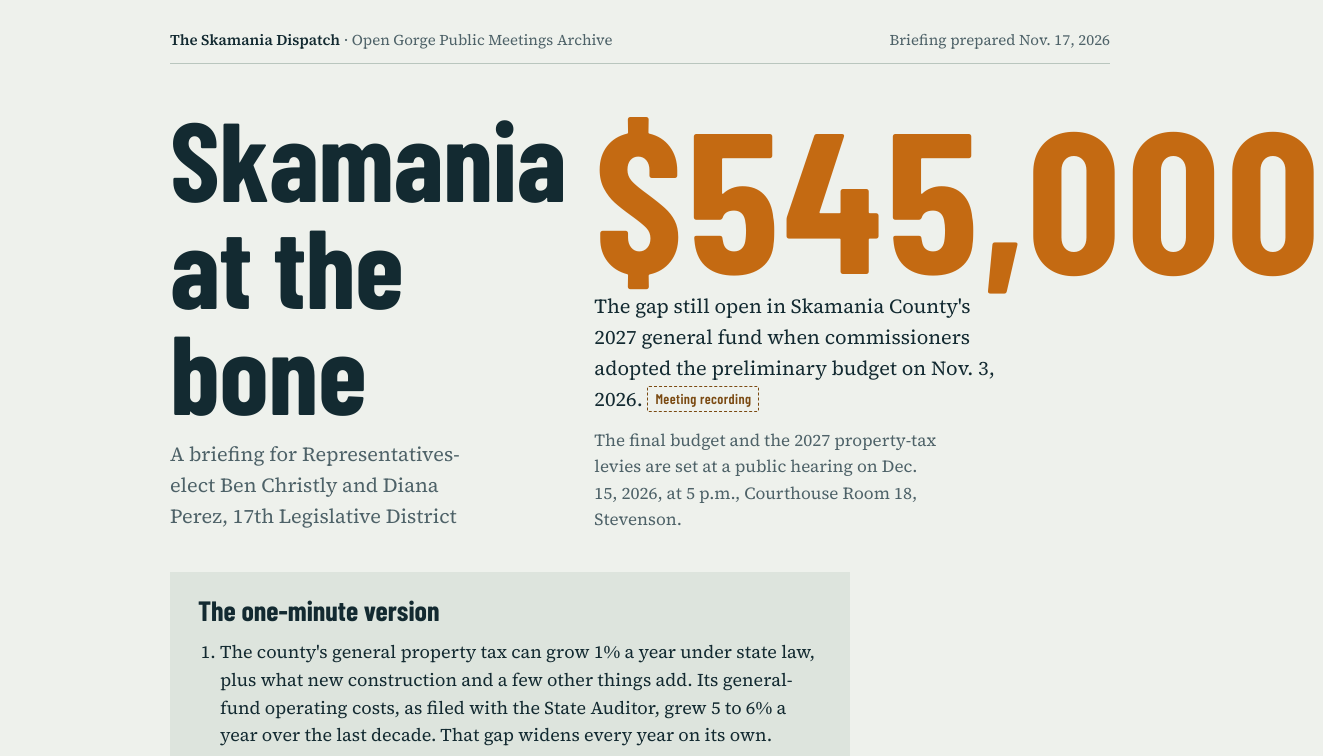
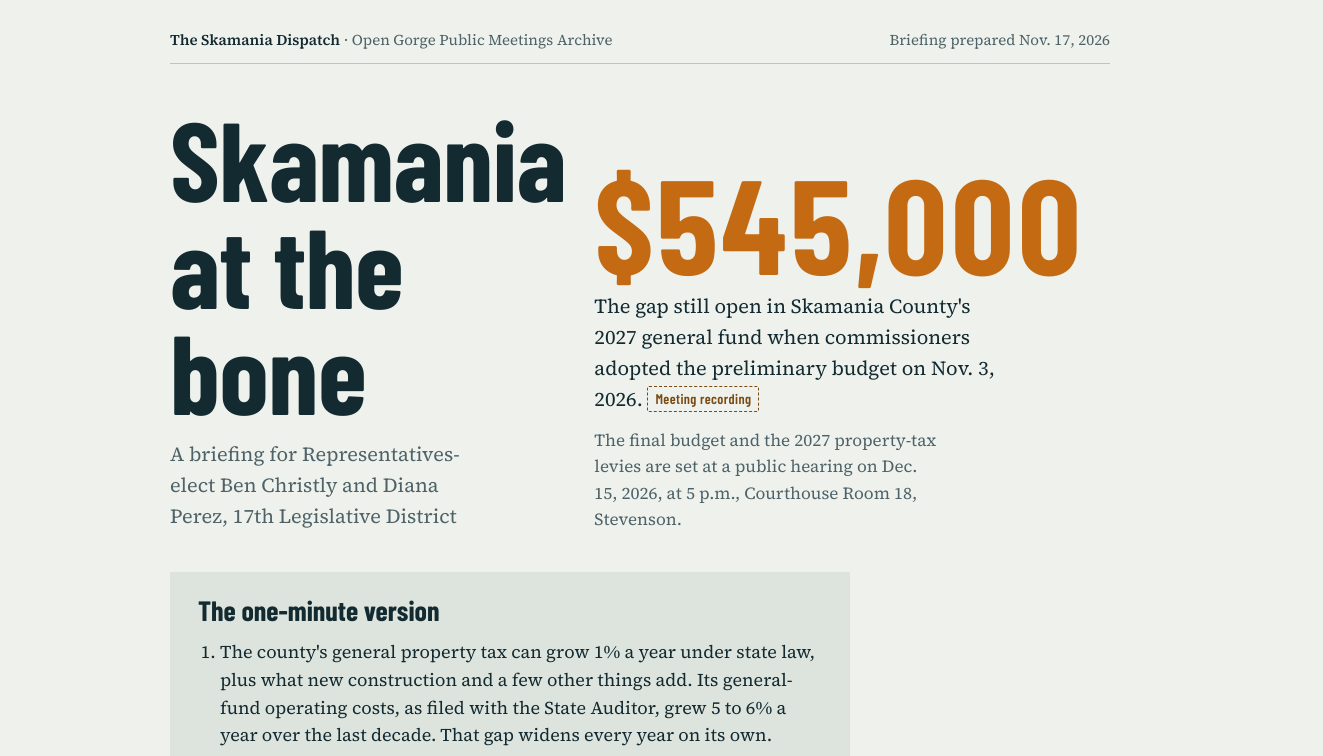
Before and after one commit to kate-rose/skamania-at-the-bone, a plain HTML site: page index.html in a window 1280 px wide. Shown: the top 756 px of the page, 1323 px wide, since content can reach past the window. Drawn offline with nearby package versions, Linux system fonts and the light colour scheme; a web font is replaced by a local one.

Commit message:
Hero number sized to its column so it never overflows
Co-Authored-By: Claude Opus 5.5 <noreply@anthropic.com>

```diff
--- a/index.html
+++ b/index.html
@@ -52,8 +52,9 @@ a:focus-visible,button:focus-visible{outline:3px solid var(--lead);outline-offse
 
 /* hero */
 .hero{display:grid;grid-template-columns:minmax(0,5fr) minmax(0,7fr);gap:24px 56px;padding-block:40px 32px;align-items:end}
+.hero>div{container-type:inline-size}
 .hero .for{font-size:20px;color:var(--muted);margin-top:16px;max-width:30ch}
-.stat{font-family:var(--display);font-weight:700;font-size:clamp(96px,17vw,200px);line-height:.85;color:var(--lead);font-variant-numeric:tabular-nums}
+.stat{font-family:var(--display);font-weight:700;font-size:clamp(64px,17vw,200px);font-size:min(200px,26cqi);line-height:.85;color:var(--lead);font-variant-numeric:tabular-nums}
 .stat-cap{font-size:20px;margin-top:12px;max-width:38ch}
 @media (max-width:760px){.hero{grid-template-columns:minmax(0,1fr)}}
 
```
Also changed, not shown: 1 other file.
